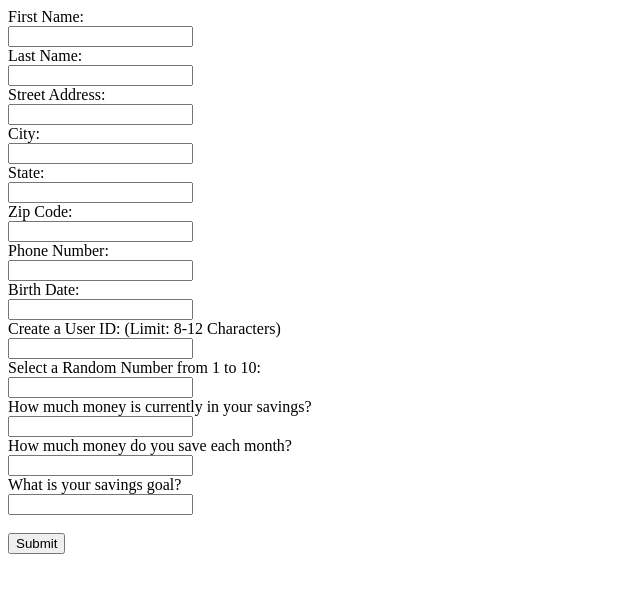
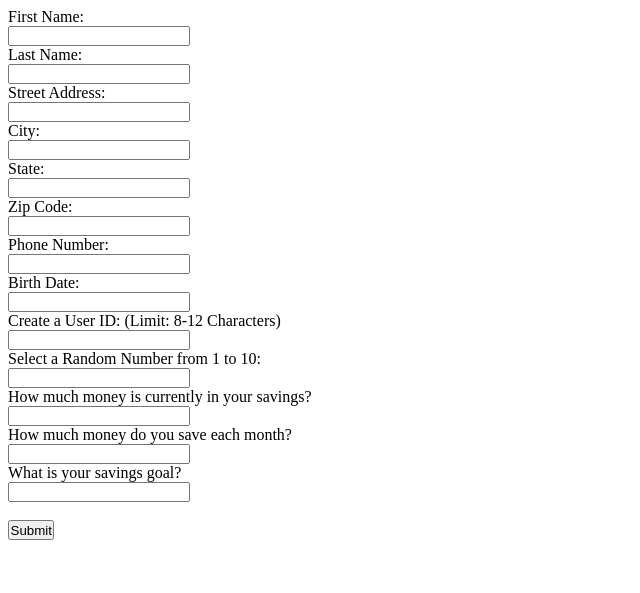
Before and after one commit to UsernameError3/ist-405, a PHP site: page / in a window 1280 px wide. Shown: the top 593 px of the page, without its empty margins (0-640 px from the left). Run offline with PHP 8.4, Linux system fonts and the light colour scheme.

Commit message:
debugging

```diff
--- a/Lab_Form-Data-Types/main.css
+++ b/Lab_Form-Data-Types/main.css
@@ -2,12 +2,23 @@
  * Font Awesome Free 5.2.0 by @fontawesome - https://fontawesome.com
  * License - https://fontawesome.com/license (Icons: CC BY 4.0, Fonts: SIL OFL 1.1, Code: MIT License)
  */
+
 @font-face {
-  font-family: 'Font Awesome 5 Brands';
-  font-style: normal;
-  font-weight: normal;
-  src: url("../webfonts/fa-brands-400.eot");
-  src: url("../webfonts/fa-brands-400.eot?#iefix") format("embedded-opentype"), url("../webfonts/fa-brands-400.woff2") format("woff2"), url("../webfonts/fa-brands-400.woff") format("woff"), url("../webfonts/fa-brands-400.ttf") format("truetype"), url("../webfonts/fa-brands-400.svg#fontawesome") format("svg"); }
+    font-family: 'Font Awesome 5 Brands';
+    font-style: normal;
+    font-weight: normal;
+    src: url("../webfonts/fa-brands-400.eot");
+    src: url("../webfonts/fa-brands-400.eot?#iefix") format("embedded-opentype"), url("../webfonts/fa-brands-400.woff2") format("woff2"), url("../webfonts/fa-brands-400.woff") format("woff"), url("../webfonts/fa-brands-400.ttf") format("truetype"), url("../webfonts/fa-brands-400.svg#fontawesome") format("svg");
+}
+
+input {
+    padding: 0.5px;
+}
+
+label {
+    margin-top: 0.5px;
+}
 
 .fab {
-  font-family: 'Font Awesome 5 Brands'; }
+    font-family: 'Font Awesome 5 Brands';
+}
```
